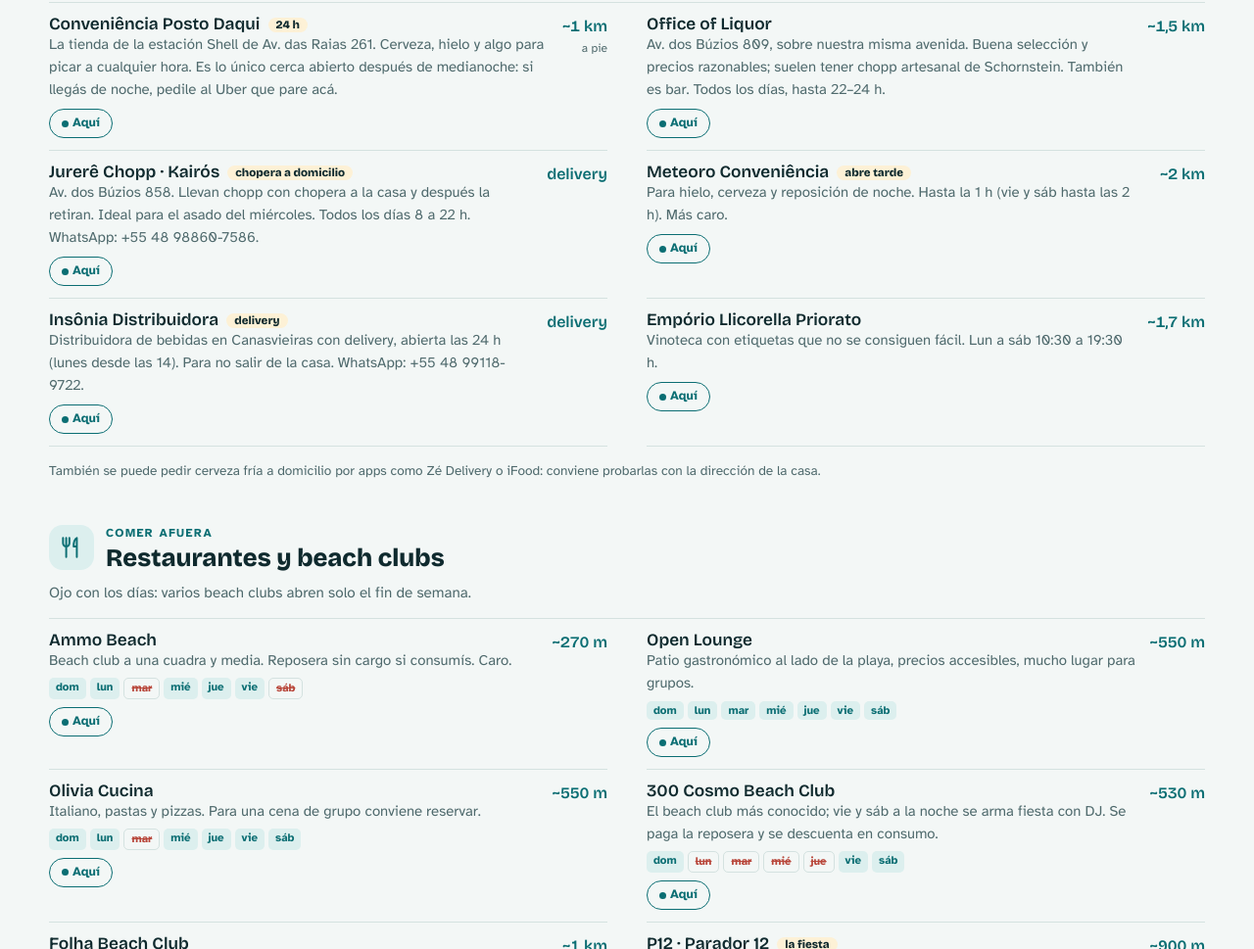
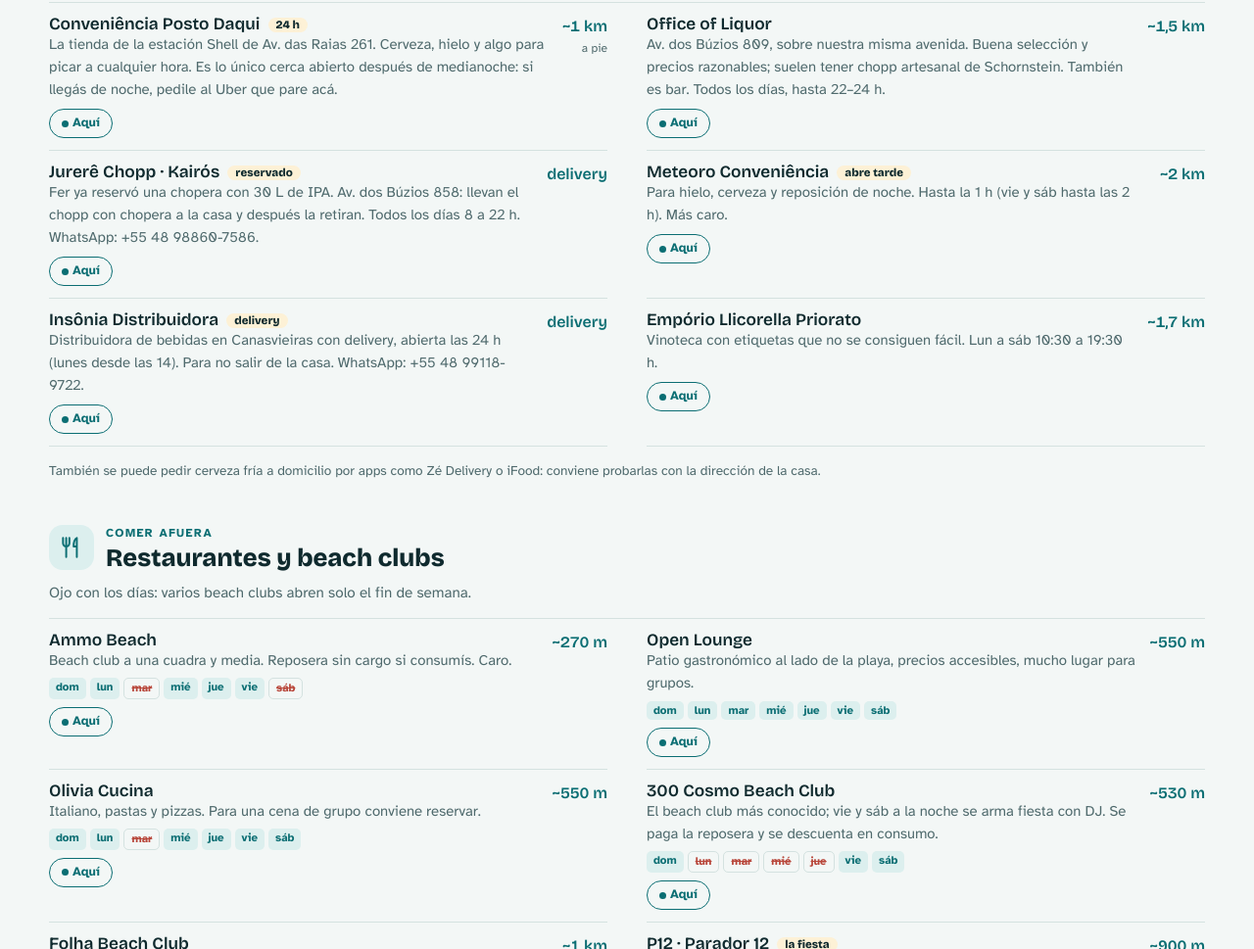
Before and after one commit to forjadera-ai/forty-licks-jurere, a plain HTML site: page index.html in a window 1280 px wide. Shown: the part 5528-6497 px from the top of the page at 98% size. Drawn offline with nearby package versions, Linux system fonts and the light colour scheme.

Commit message:
Chopera de 30 L de IPA reservada
Co-Authored-By: Claude Opus 5.5 <noreply@anthropic.com>
Claude-Session: https://claude.ai/code/session_01DyVhG1WpQEMffnNLmpPvsA

```diff
--- a/index.html
+++ b/index.html
@@ -370,7 +370,7 @@ footer{font-size:.8rem;color:var(--muted)}
   <div class="list">
     <div class="item"><div><h3>Conveniência Posto Daqui <span class="tag">24 h</span></h3><p>La tienda de la estación Shell de Av. das Raias 261. Cerveza, hielo y algo para picar a cualquier hora. Es lo único cerca abierto después de medianoche: si llegás de noche, pedile al Uber que pare acá.</p><a class="map" href="https://www.google.com/maps/dir/?api=1&amp;origin=Av.+dos+B%C3%BAzios+2350%2C+Jurer%C3%AA+Internacional%2C+Florian%C3%B3polis&amp;origin_place_id=ChIJC7XvufdEJ5URSyx6qcl6UB4&amp;destination=Postos+Daqui+Jurer%C3%AA+In&amp;destination_place_id=ChIJL-grJvNFJ5URjrxwWn6Xgoc&amp;travelmode=walking">Aquí</a></div><div class="dist">~1 km<small>a pie</small></div></div>
     <div class="item"><div><h3>Office of Liquor</h3><p>Av. dos Búzios 809, sobre nuestra misma avenida. Buena selección y precios razonables; suelen tener chopp artesanal de Schornstein. También es bar. Todos los días, hasta 22–24 h.</p><a class="map" href="https://www.google.com/maps/dir/?api=1&amp;origin=Av.+dos+B%C3%BAzios+2350%2C+Jurer%C3%AA+Internacional%2C+Florian%C3%B3polis&amp;origin_place_id=ChIJC7XvufdEJ5URSyx6qcl6UB4&amp;destination=Office+of+Liquor+Jurer%C3%AA&amp;destination_place_id=ChIJ4800-VxEJ5URj7EpbOpiOmw&amp;travelmode=walking">Aquí</a></div><div class="dist">~1,5 km</div></div>
-    <div class="item"><div><h3>Jurerê Chopp · Kairós <span class="tag">chopera a domicilio</span></h3><p>Av. dos Búzios 858. Llevan chopp con chopera a la casa y después la retiran. Ideal para el asado del miércoles. Todos los días 8 a 22 h. WhatsApp: +55 48 98860-7586.</p><a class="map" href="https://www.google.com/maps/dir/?api=1&amp;origin=Av.+dos+B%C3%BAzios+2350%2C+Jurer%C3%AA+Internacional%2C+Florian%C3%B3polis&amp;origin_place_id=ChIJC7XvufdEJ5URSyx6qcl6UB4&amp;destination=Jurer%C3%AA+Chopp+Delivery&amp;destination_place_id=ChIJaWPWIQdFJ5URpnJXpy5qN9I&amp;travelmode=walking">Aquí</a></div><div class="dist">delivery</div></div>
+    <div class="item"><div><h3>Jurerê Chopp · Kairós <span class="tag">reservado</span></h3><p>Fer ya reservó una chopera con 30 L de IPA. Av. dos Búzios 858: llevan el chopp con chopera a la casa y después la retiran. Todos los días 8 a 22 h. WhatsApp: +55 48 98860-7586.</p><a class="map" href="https://www.google.com/maps/dir/?api=1&amp;origin=Av.+dos+B%C3%BAzios+2350%2C+Jurer%C3%AA+Internacional%2C+Florian%C3%B3polis&amp;origin_place_id=ChIJC7XvufdEJ5URSyx6qcl6UB4&amp;destination=Jurer%C3%AA+Chopp+Delivery&amp;destination_place_id=ChIJaWPWIQdFJ5URpnJXpy5qN9I&amp;travelmode=walking">Aquí</a></div><div class="dist">delivery</div></div>
     <div class="item"><div><h3>Meteoro Conveniência <span class="tag">abre tarde</span></h3><p>Para hielo, cerveza y reposición de noche. Hasta la 1 h (vie y sáb hasta las 2 h). Más caro.</p><a class="map" href="https://www.google.com/maps/dir/?api=1&amp;origin=Av.+dos+B%C3%BAzios+2350%2C+Jurer%C3%AA+Internacional%2C+Florian%C3%B3polis&amp;origin_place_id=ChIJC7XvufdEJ5URSyx6qcl6UB4&amp;destination=Meteoro+Conveni%C3%AAncia+Jurer%C3%AA&amp;destination_place_id=ChIJB617qExFJ5UR_EZZdx0mRbQ&amp;travelmode=walking">Aquí</a></div><div class="dist">~2 km</div></div>
     <div class="item"><div><h3>Insônia Distribuidora <span class="tag">delivery</span></h3><p>Distribuidora de bebidas en Canasvieiras con delivery, abierta las 24 h (lunes desde las 14). Para no salir de la casa. WhatsApp: +55 48 99118-9722.</p><a class="map" href="https://www.google.com/maps/dir/?api=1&amp;origin=Av.+dos+B%C3%BAzios+2350%2C+Jurer%C3%AA+Internacional%2C+Florian%C3%B3polis&amp;origin_place_id=ChIJC7XvufdEJ5URSyx6qcl6UB4&amp;destination=Ins%C3%B4nia+Distribuidora+de+bebidas+Canasvieiras&amp;destination_place_id=ChIJ8x5iOJlDJ5UR-cRD9KDkFQE&amp;travelmode=walking">Aquí</a></div><div class="dist">delivery</div></div>
     <div class="item"><div><h3>Empório Llicorella Priorato</h3><p>Vinoteca con etiquetas que no se consiguen fácil. Lun a sáb 10:30 a 19:30 h.</p><a class="map" href="https://www.google.com/maps/dir/?api=1&amp;origin=Av.+dos+B%C3%BAzios+2350%2C+Jurer%C3%AA+Internacional%2C+Florian%C3%B3polis&amp;origin_place_id=ChIJC7XvufdEJ5URSyx6qcl6UB4&amp;destination=Emp%C3%B3rio+Llicorella+Priorato+Jurer%C3%AA&amp;destination_place_id=ChIJV95FT4hFJ5URTJXSTJ-e-YI&amp;travelmode=walking">Aquí</a></div><div class="dist">~1,7 km</div></div>
```
